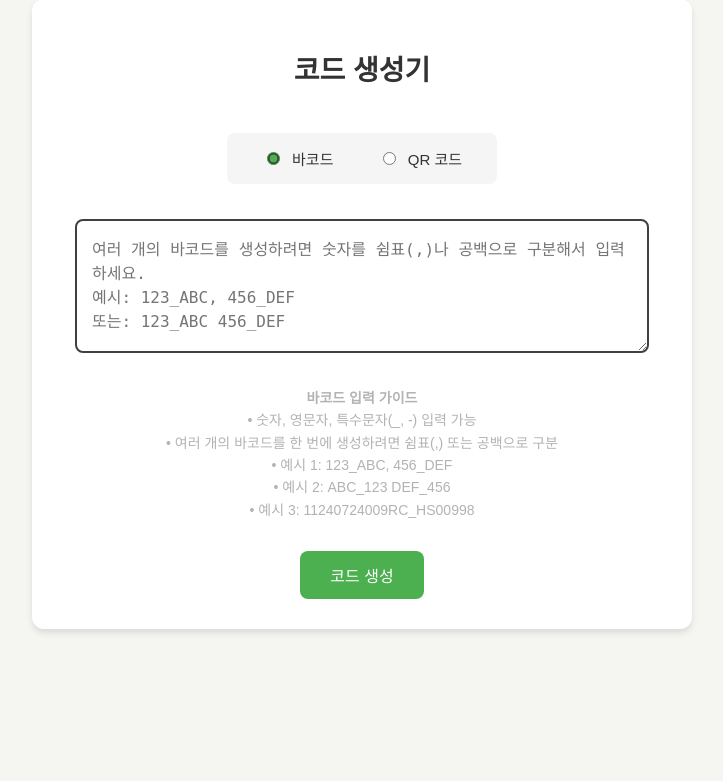
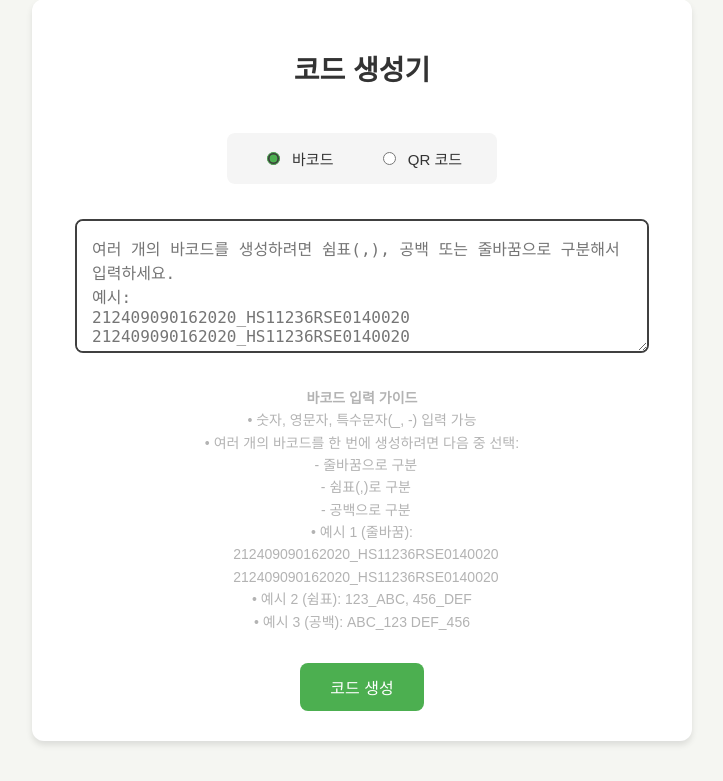
Before and after one commit to positivehun/BarcDog, a Flask app: page / in a window 1280 px wide. Shown: the part 315-1096 px from the top of the page, without its empty margins (278-1001 px from the left). Before the commit the page ends 948 px from the top, so only its background shows below. Run offline with Flask 3, Linux system fonts and the light colour scheme.

Commit message:
feat: barcdog Barcode 줄바꿈, QR 대량 적용

```diff
--- a/app.py
+++ b/app.py
@@ -94,11 +94,15 @@ def generate():
         # QR 코드와 바코드의 유효성 검사를 분리
         if code_type == 'barcode':
             # 바코드는 숫자, 영문자, 특수문자(_, -) 허용
-            if not re.match(r'^[0-9A-Za-z_\- ]+$', data):
+            if not all(re.match(r'^[0-9A-Za-z_\- ]+$', line.strip()) for line in data.splitlines() if line.strip()):
                 return render_template('error.html', error_message="올바르지 않은 데이터입니다. 바코드는 숫자, 영문자, 특수문자(_, -) 만 입력 가능합니다.")
 
-        # 쉼표나 공백으로 구분된 여러 데이터 처리
-        parsed_data = [item.strip() for item in re.split(r'[,\s]+', data.strip()) if item.strip()]
+        # 쉼표, 공백, 줄바꿈으로 구분된 여러 데이터 처리
+        parsed_data = []
+        for line in data.splitlines():
+            # 각 줄에서 쉼표나 공백으로 구분된 항목 처리
+            items = [item.strip() for item in re.split(r'[,\s]+', line.strip()) if item.strip()]
+            parsed_data.extend(items)
 
         if len(parsed_data) == 0:
             return render_template('error.html', error_message="유효한 데이터를 입력해주세요.")
--- a/templates/index.html
+++ b/templates/index.html
@@ -150,22 +150,34 @@
             const isBarcode = document.querySelector('input[name="code_type"]:checked').value === 'barcode';
 
             if (isBarcode) {
-                dataInput.placeholder = "여러 개의 바코드를 생성하려면 숫자를 쉼표(,)나 공백으로 구분해서 입력하세요.\n예시: 123_ABC, 456_DEF\n또는: 123_ABC 456_DEF";
+                dataInput.placeholder = "여러 개의 바코드를 생성하려면 쉼표(,), 공백 또는 줄바꿈으로 구분해서 입력하세요.\n예시:\n212409090162020_HS11236RSE0140020\n212409090162020_HS11236RSE0140020";
                 helpText.innerHTML = `
                     <strong>바코드 입력 가이드</strong><br>
                     • 숫자, 영문자, 특수문자(_, -) 입력 가능<br>
-                    • 여러 개의 바코드를 한 번에 생성하려면 쉼표(,) 또는 공백으로 구분<br>
-                    • 예시 1: 123_ABC, 456_DEF<br>
-                    • 예시 2: ABC_123 DEF_456<br>
-                    • 예시 3: 11240724009RC_HS00998
+                    • 여러 개의 바코드를 한 번에 생성하려면 다음 중 선택:<br>
+                    &nbsp;&nbsp;- 줄바꿈으로 구분<br>
+                    &nbsp;&nbsp;- 쉼표(,)로 구분<br>
+                    &nbsp;&nbsp;- 공백으로 구분<br>
+                    • 예시 1 (줄바꿈):<br>
+                    &nbsp;&nbsp;212409090162020_HS11236RSE0140020<br>
+                    &nbsp;&nbsp;212409090162020_HS11236RSE0140020<br>
+                    • 예시 2 (쉼표): 123_ABC, 456_DEF<br>
+                    • 예시 3 (공백): ABC_123 DEF_456
                 `;
             } else {
-                dataInput.placeholder = "QR 코드로 변환할 텍스트나 URL을 입력하세요.\n예시: https://example.com";
+                dataInput.placeholder = "여러 개의 QR 코드를 생성하려면 쉼표(,), 공백 또는 줄바꿈으로 구분해서 입력하세요.\n예시:\nhttps://example.com\nhttps://barcdog.vercel.app/";
                 helpText.innerHTML = `
                     <strong>QR 코드 입력 가이드</strong><br>
                     • 웹사이트 주소, 일반 텍스트 모두 입력 가능<br>
-                    • 예시 1: https://barcdog.vercel.app/<br>
-                    • 예시 2: 안녕하세요
+                    • 여러 개의 QR 코드를 한 번에 생성하려면 다음 중 선택:<br>
+                    &nbsp;&nbsp;- 줄바꿈으로 구분<br>
+                    &nbsp;&nbsp;- 쉼표(,)로 구분<br>
+                    &nbsp;&nbsp;- 공백으로 구분<br>
+                    • 예시 1 (줄바꿈):<br>
+                    &nbsp;&nbsp;https://barcdog.vercel.app/<br>
+                    &nbsp;&nbsp;https://example.com<br>
+                    • 예시 2 (쉼표): hello, world<br>
+                    • 예시 3 (공백): hello world
                 `;
             }
         }
```
Also changed, not shown: templates/result.html (+1 -1 lines).
